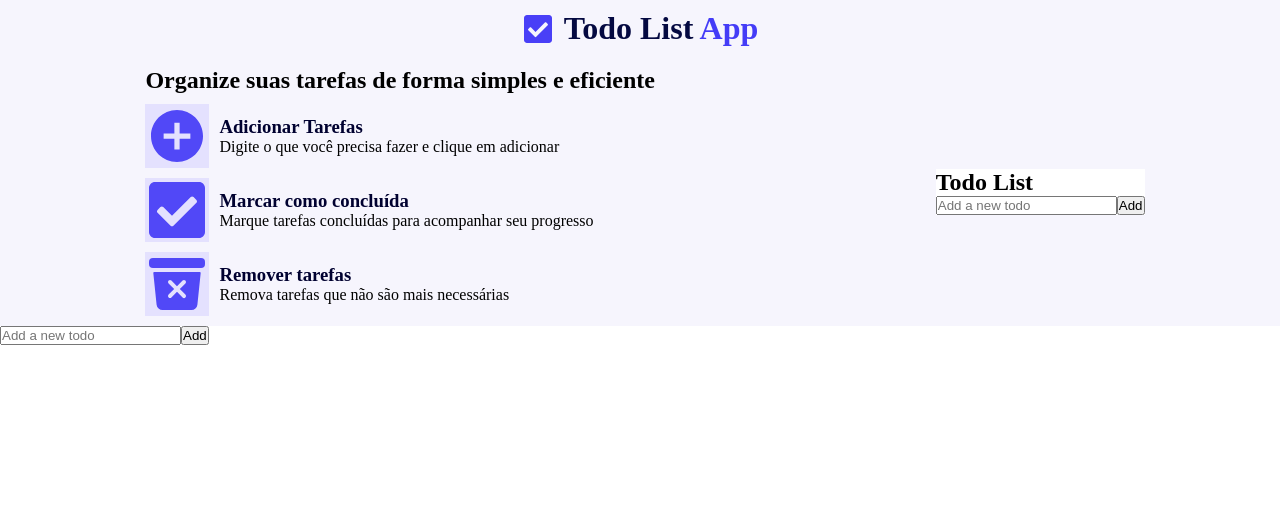
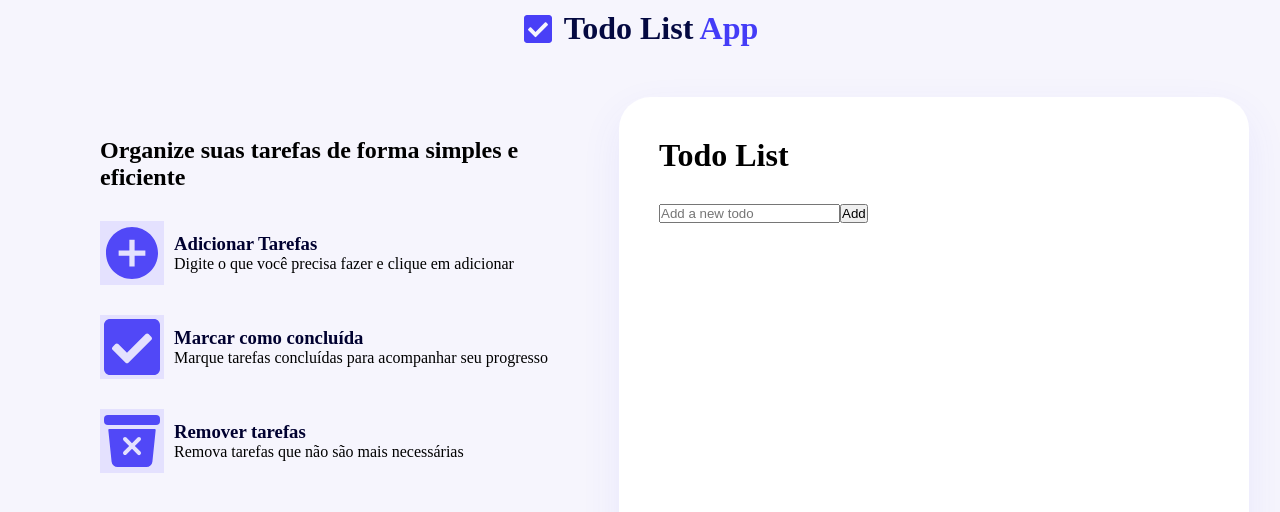
Before and after one commit to PublioMello/ToDoList-vite, a React (Vite) app: page / in a window 1280 px wide. Shown: the top 512 px of the page. Built offline with nearby package versions, Linux system fonts and the light colour scheme.

Commit message:
Melhorado a estetica e adicionando botao de remover pelo id

```diff
--- a/src/App.jsx
+++ b/src/App.jsx
@@ -8,7 +8,6 @@ const App = () => {
     <div>
       <Header />
       <MainPage />
-      <TodoList />
     </div>
   );
 };
--- a/src/components/Main-Page/MainPage.jsx
+++ b/src/components/Main-Page/MainPage.jsx
@@ -6,6 +6,7 @@ import { FaCheckSquare } from "react-icons/fa";
 import { IoTrashBin } from "react-icons/io5";
 
 const MainPage = () => {
+  // const removeItem =
   return (
     <div className="full-page">
       <div className="left-part">
@@ -35,8 +36,10 @@ const MainPage = () => {
         </div>
       </div>
       <div className="right-part">
-        <h2>Todo List</h2>
-        <TodoList />
+        <div className="todo-card">
+          <h2>Todo List</h2>
+          <TodoList />
+        </div>
       </div>
     </div>
   );
--- a/src/components/Main-Page/mainPage.css
+++ b/src/components/Main-Page/mainPage.css
@@ -1,15 +1,17 @@
 .full-page {
   display: flex;
-  align-items: center;
-  justify-content: space-around;
   background-color: #f6f5fd;
+  min-height: 85vh;
+  padding: 40px 60px;
+  gap: 40px;
 }
 .left-part {
   display: flex;
+  flex: 0.9;
   flex-direction: column;
-  justify-content: space-between;
-  gap: 10px;
-  padding: 10px;
+  gap: 30px;
+  /* justify-content: center; */
+  padding: 40px;
 }
 
 .left-part_items {
@@ -33,5 +35,25 @@
 }
 
 .right-part {
-  background-color: white;
+  display: flex;
+  flex: 1.1;
+  flex-direction: column;
+  justify-content: center;
+  align-items: center;
 }
+
+.todo-card {
+  background: white;
+  width: 100%;
+  max-width: 550px;
+  min-height: 700px;
+  border-radius: 32px;
+  padding: 40px;
+  box-shadow: 0 15px 40px rgba(81, 72, 247, 0.08);
+}
+
+.todo-card h2 {
+  margin-bottom: 30px;
+  font-size: 2rem;
+  font-weight: 700;
+}
--- a/src/components/ToDoList.jsx
+++ b/src/components/ToDoList.jsx
@@ -23,6 +23,10 @@ const TodoList = () => {
       }),
     );
   };
+  const handleRemoveTodo = (id) => {
+    setTodos(todos.filter((todo) => todo.id !== id));
+  };
+
   return (
     <div>
       <form onSubmit={handleAddNewTodo}>
@@ -43,7 +47,7 @@ const TodoList = () => {
               onChange={() => handleToggleTodo(todo)}
             />
             {todo.text}
-            {/* <button>Remove</button> */}
+            <button onClick={() => handleRemoveTodo(todo.id)}>Remove</button>
           </li>
         ))}
       </ul>
```
